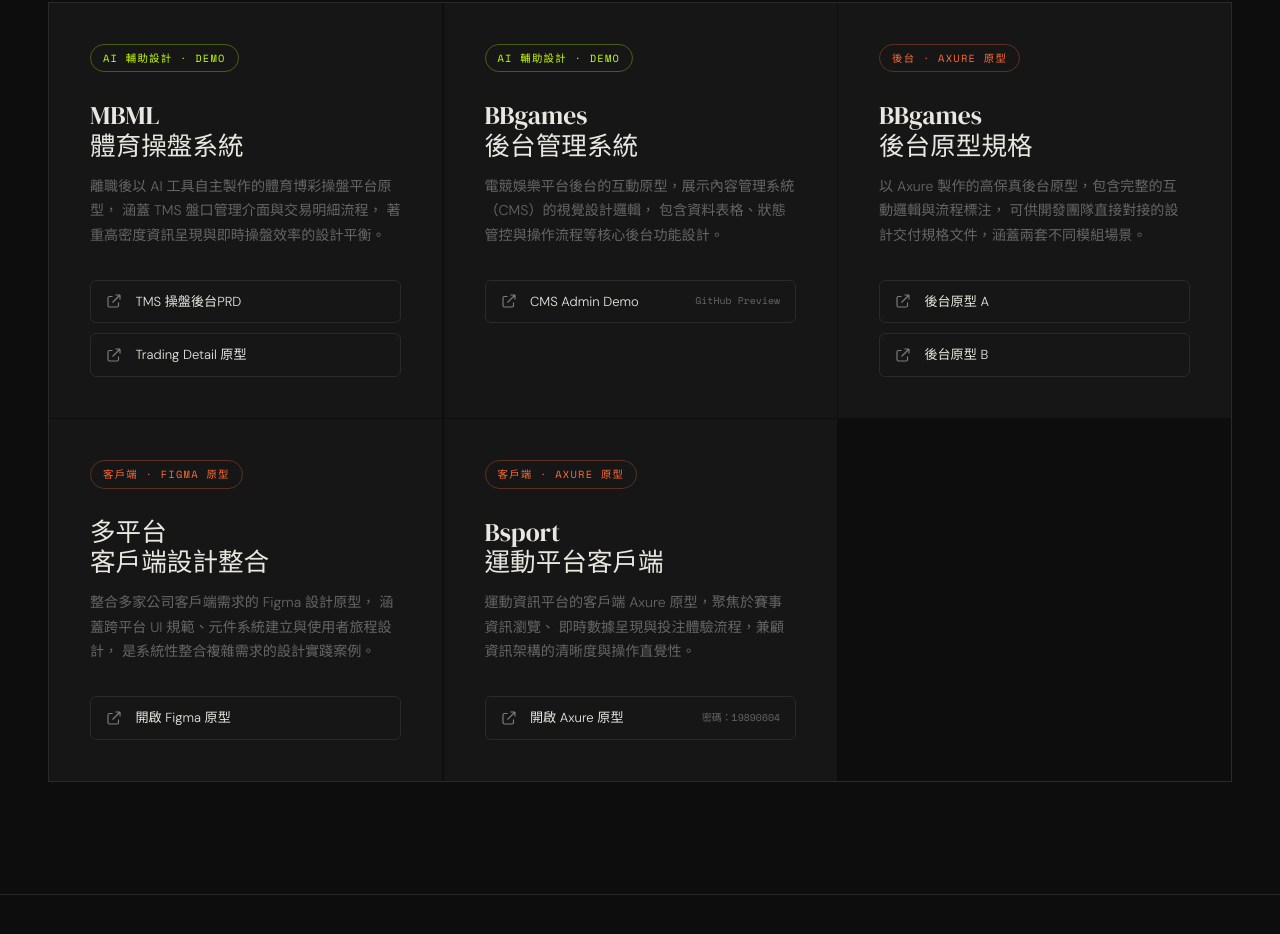
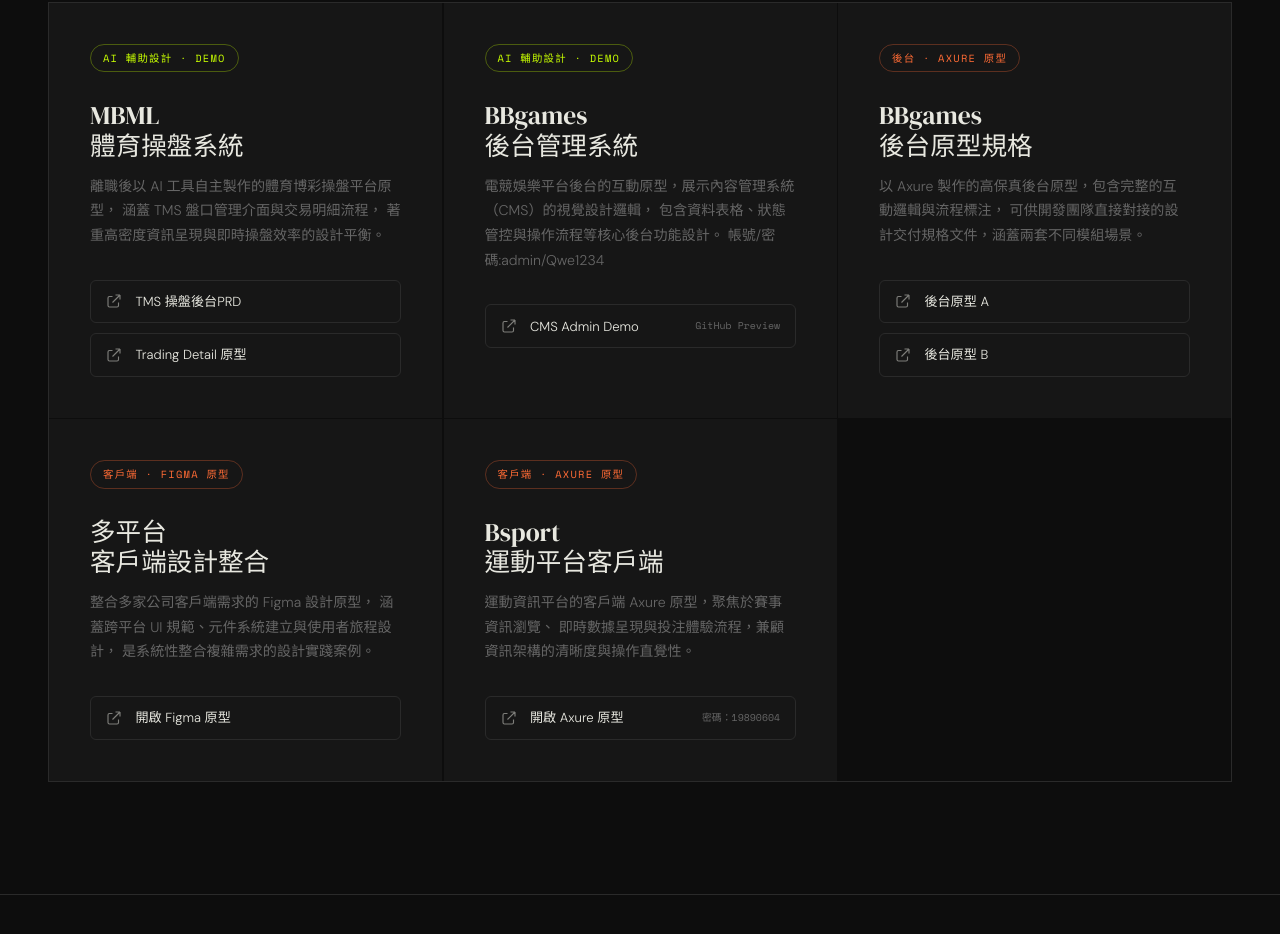
Before and after one commit to wuchunwei0306/TsmPrototype, a plain HTML site: page index.html in a window 1280 px wide. Shown: the part 1076-2010 px from the top of the page. Drawn offline with nearby package versions, Linux system fonts and the light colour scheme.

Commit message:
Update index.html

```diff
--- a/index.html
+++ b/index.html
@@ -463,6 +463,7 @@
         <p>
           電競娛樂平台後台的互動原型，展示內容管理系統（CMS）的視覺設計邏輯，
           包含資料表格、狀態管控與操作流程等核心後台功能設計。
+          帳號/密碼:admin/Qwe1234
         </p>
         <div class="card-links">
           <a class="link-row" href="https://htmlpreview.github.io/?https://github.com/wuchunwei0306/Content-Management-System/blob/main/demo_admin_v7.html" target="_blank" rel="noopener">
```
